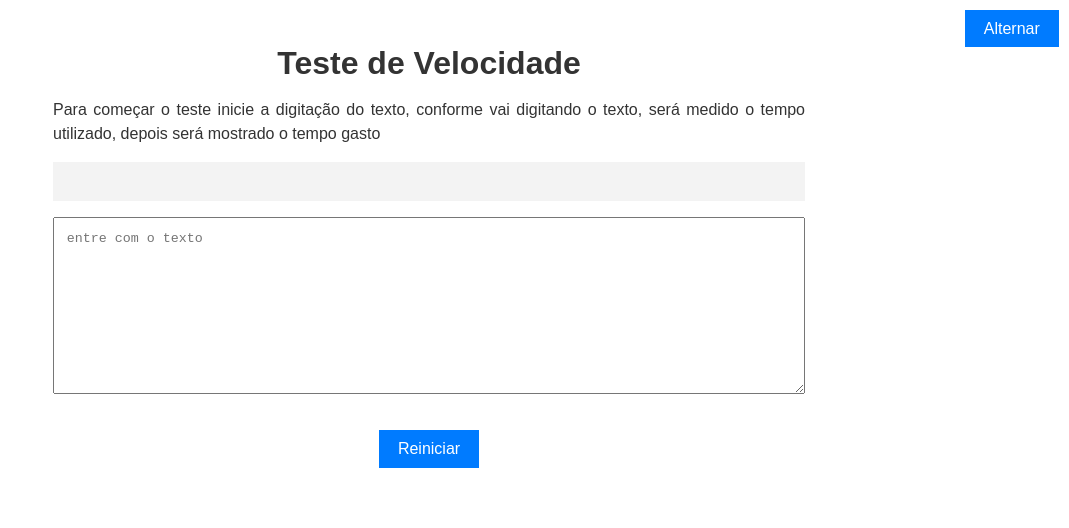
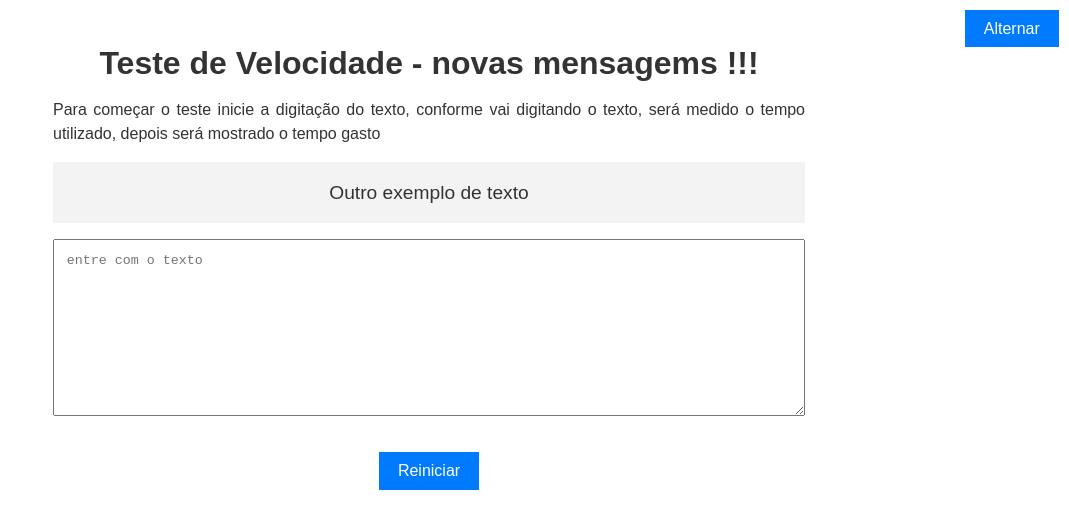
Before and after one commit to Giba-ABC/velocidade, a plain HTML site: page index.html in a window 1280 px wide. Shown: the whole page, without its empty margins (211-1280 px from the left). Drawn offline with Linux system fonts and the light colour scheme.

Commit message:
novos ajustes ...

```diff
--- a/index.html
+++ b/index.html
@@ -9,7 +9,7 @@
     <script src="scripts.js" defer></script>
 </head>
 <body class="claro">
-    <h1>Teste de Velocidade </h1>
+    <h1>Teste de Velocidade - novas mensagems !!!</h1>
     <p class="instrucoes">
         Para começar o teste inicie a digitação do texto, conforme vai digitando o texto, será medido o tempo utilizado,
         depois será mostrado o tempo gasto
--- a/scripts.js
+++ b/scripts.js
@@ -11,8 +11,8 @@ const textos = [
     "Outro exemplo de texto",
     "mais um",
     "pronto",
-    "quase lá"
-    "mais um exemplo"
+    "quase lá",
+    "mais um exemplo",
     "borá lá"
 ];
 
```
